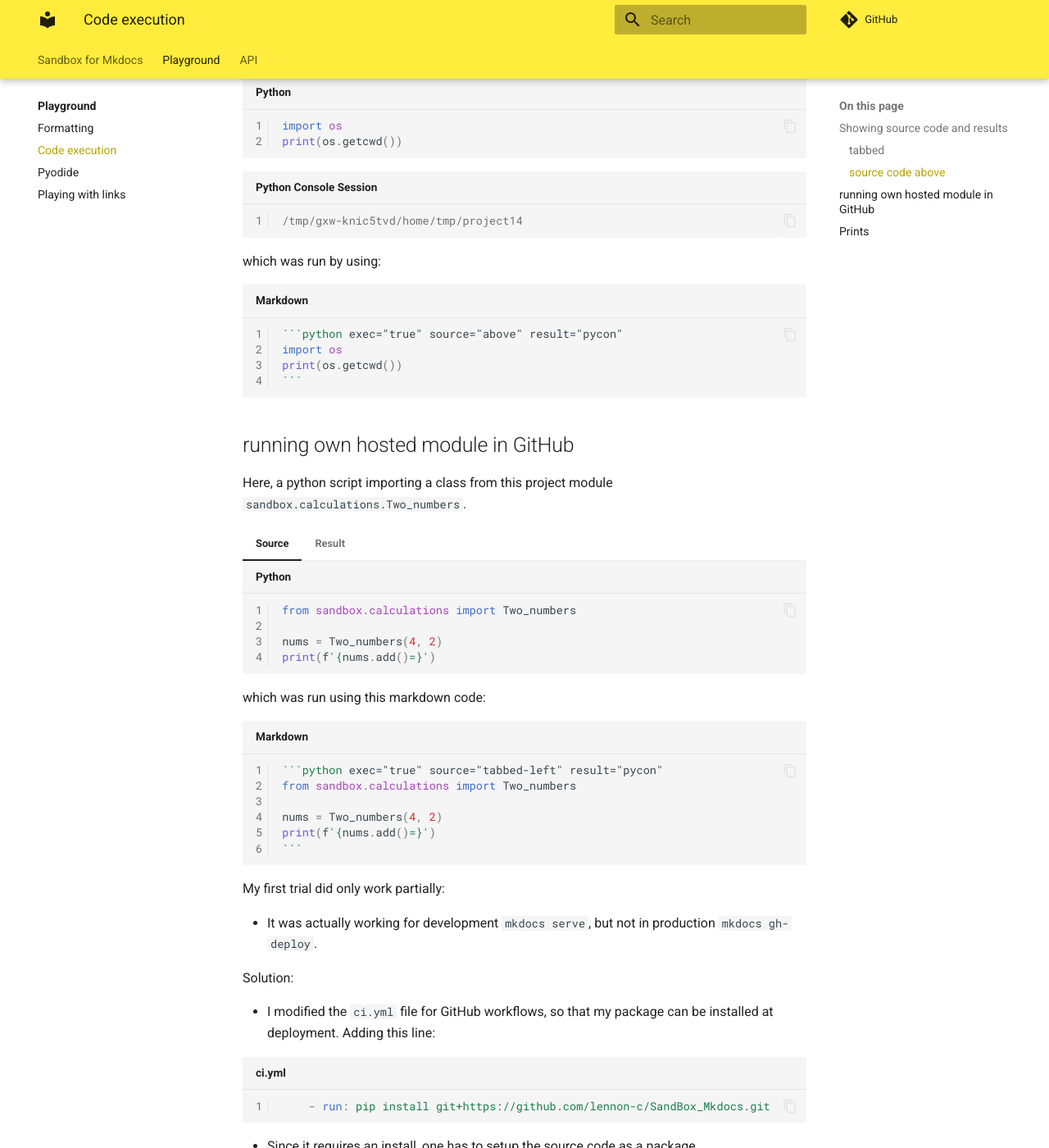
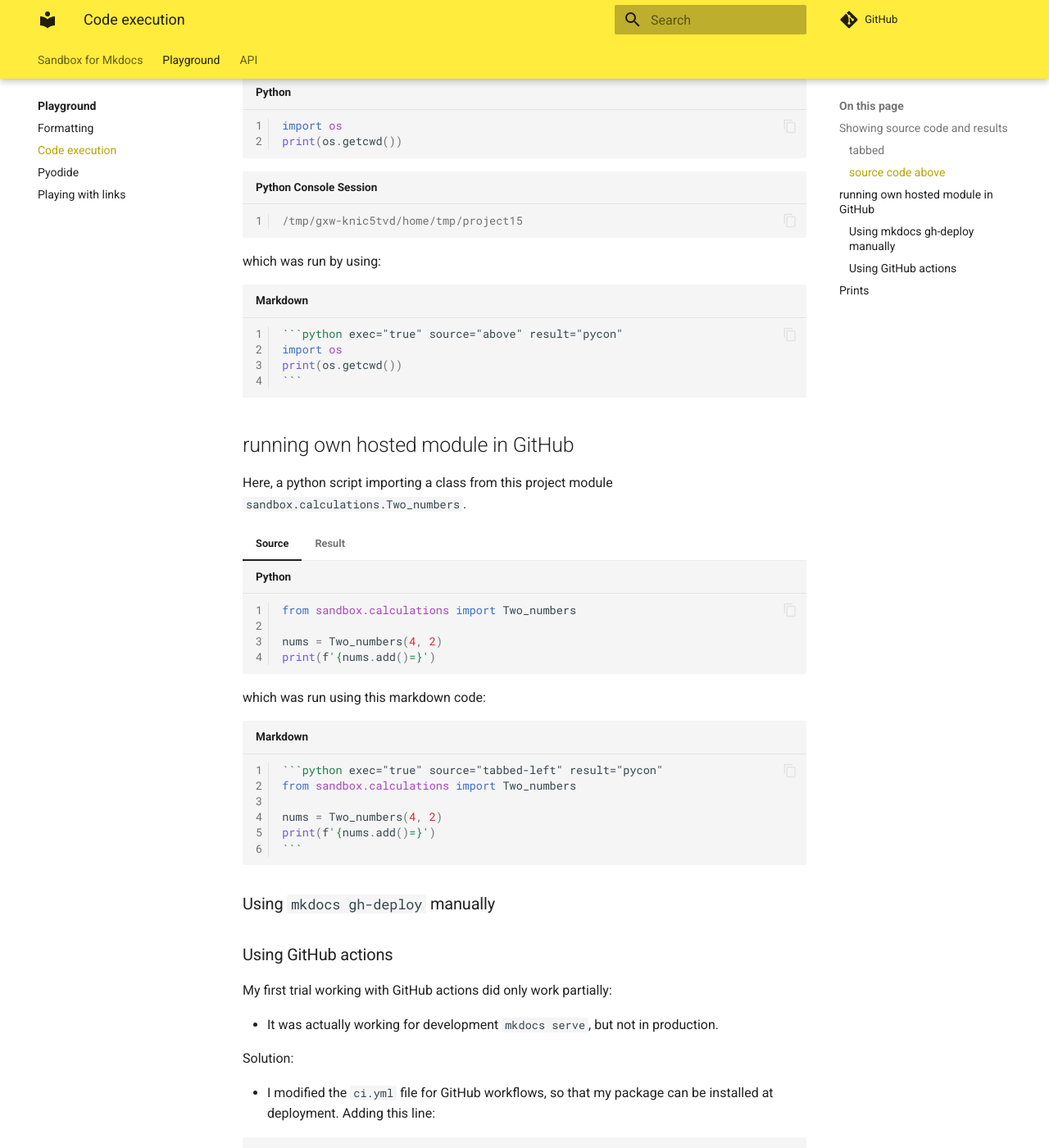
Before and after one commit to lennon-c/SandBox_Mkdocs, an MkDocs documentation site: the page built from docs/Playground/code execution.md, in a window 1280 px wide and 1400 px high, scrolled down 918 px. Shown: the whole window at 82% size. Built offline with MkDocs 1.6.1 and Material for MkDocs 9.7.7, drawn with Linux system fonts in a browser that asks for light colours; comment, search, counter and statistics services are not loaded.

Commit message:
Changes before untracking GitHub actions.

`````diff
--- a/docs/Playground/code execution.md
+++ b/docs/Playground/code execution.md
@@ -60,10 +60,15 @@
 print(f'{nums.add()=}')
 ```
 ````
+### Using `mkdocs gh-deploy` manually
 
-My first trial did only work  partially:
 
-- It was actually working for development `mkdocs serve`, but not in production `mkdocs gh-deploy`.
+
+### Using GitHub actions
+
+My first trial working with GitHub actions did only work  partially:
+
+- It was actually working for development `mkdocs serve`, but not in production.
 
 Solution:
 
`````
Also changed, not shown: docs/README.md (+2 -2 lines).
